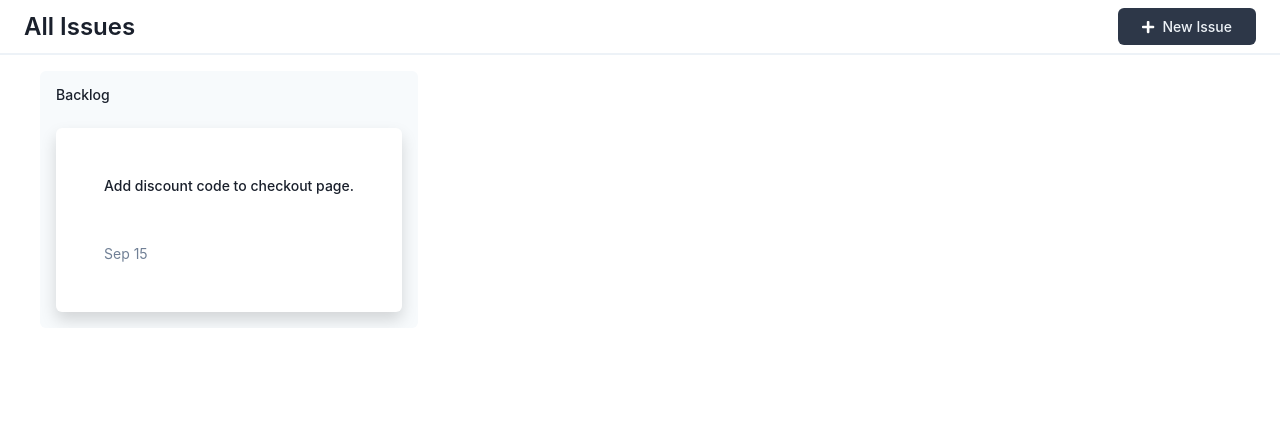
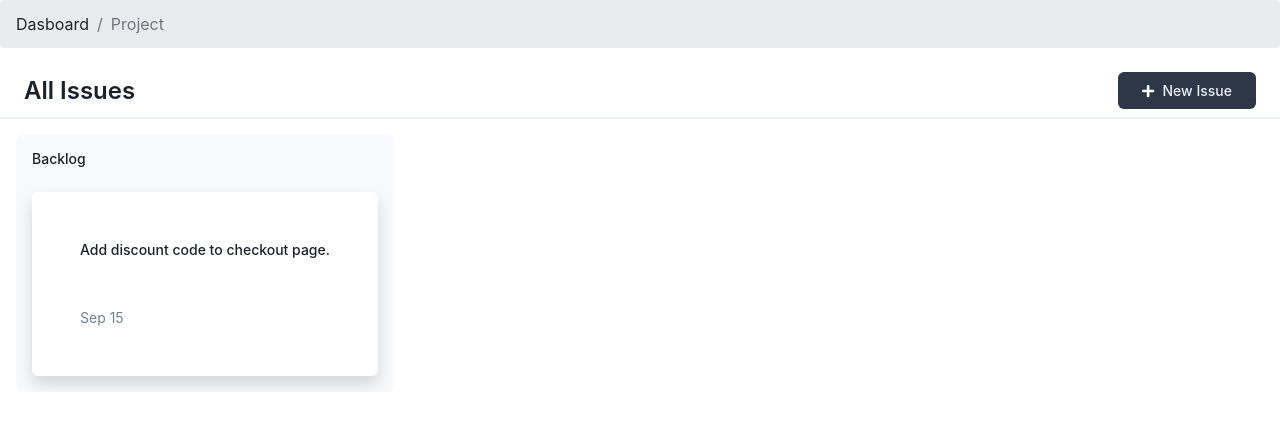
Before and after one commit to abhilashpujari/task-management, a Vue app: page /#/project in a window 1280 px wide. Shown: the top 430 px of the page. Built offline with nearby package versions, Linux system fonts and the light colour scheme.

Commit message:
made breadcrumb transparent

```diff
--- a/src/App.vue
+++ b/src/App.vue
@@ -9,3 +9,9 @@ export default {
   name: 'App',
 };
 </script>
+
+<style>
+    .breadcrumb {
+        background-color: transparent;
+    }
+</style>
--- a/src/components/Project/View/ProjectView.vue
+++ b/src/components/Project/View/ProjectView.vue
@@ -1,6 +1,7 @@
 <template>
     <div>
         <div class="flex-1 min-w-0 flex flex-col bg-white">
+            <b-breadcrumb :items="breadcrumb"/>
             <div class="flex-shrink-0 border-b-2 border-gray-200">
                 <header class="px-6">
                     <div class="flex items-center justify-between py-2">
@@ -32,6 +33,20 @@
         name: 'ProjectView',
         components: {
             TaskList
+        },
+        data() {
+            return {
+                breadcrumb: [
+                    {
+                        text: 'Dasboard',
+                        href: '#'
+                    },
+                    {
+                        text: 'Project',
+                        active: true
+                    }
+                ]
+            };
         }
     };
 </script>
--- a/src/components/Task/List/TaskList.vue
+++ b/src/components/Task/List/TaskList.vue
@@ -1,7 +1,7 @@
 <template>
     <div class="flex-1 overflow-auto">
         <main class="p-3 h-full inline-flex">
-            <div class="ml-4 flex-shrink-0 flex flex-col w-36 bg-gray-100 rounded-md">
+            <div class="flex-shrink-0 flex flex-col w-36 bg-gray-100 rounded-md">
                 <h3 class="flex-shrink-0 pt-3 pb-1 px-3 text-sm font-medium text-gray-900">
                     Backlog
                 </h3>
```
